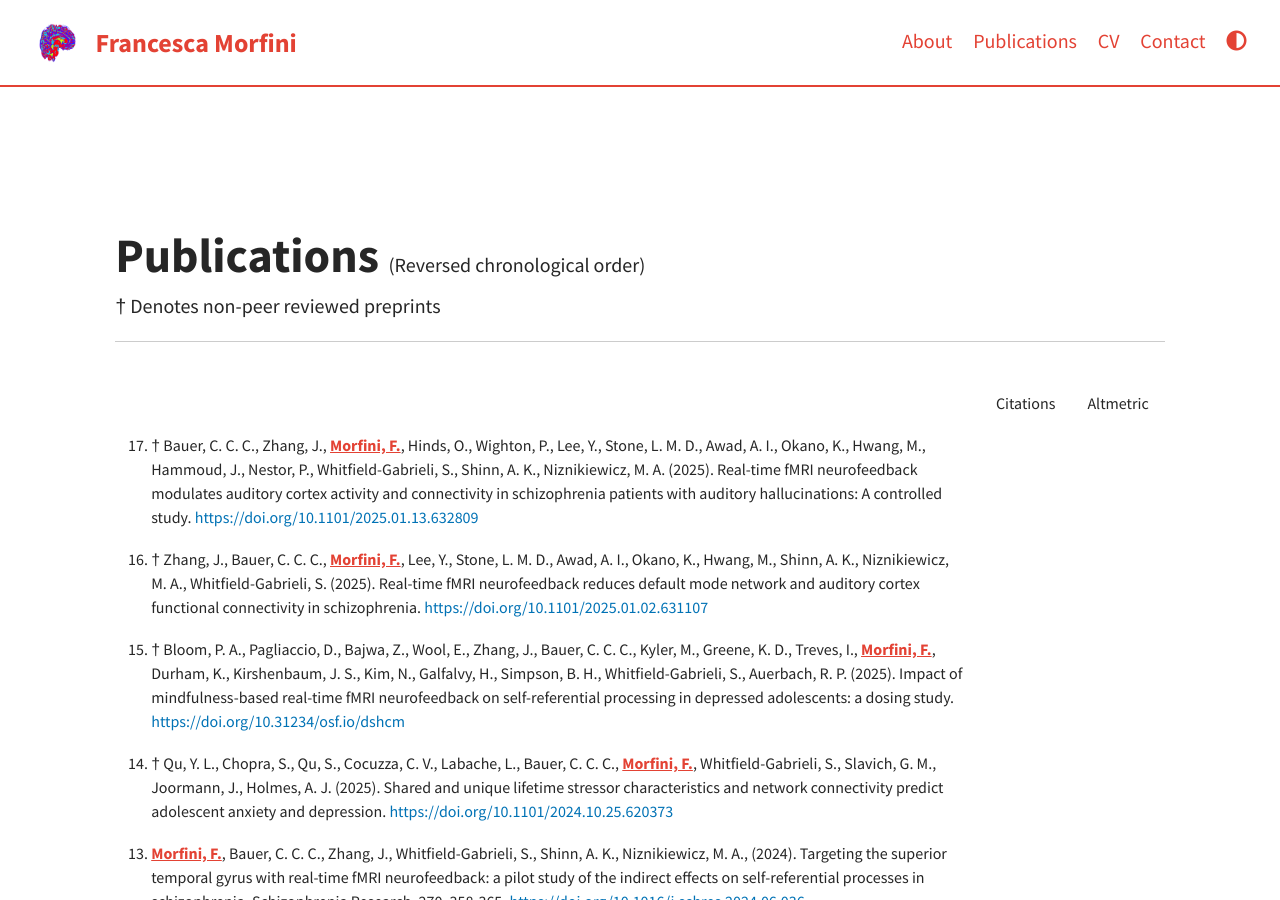
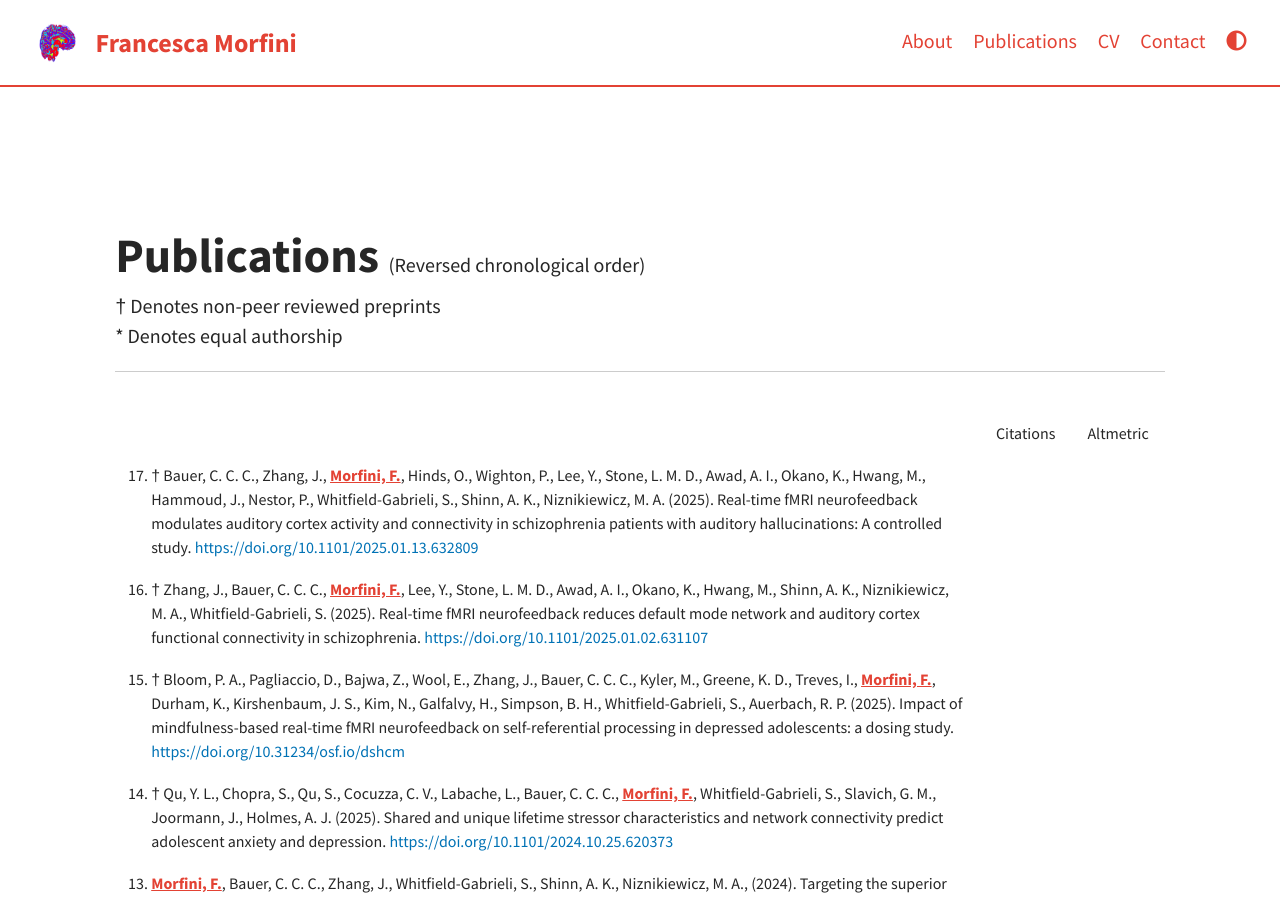
Before and after one commit to fmorfini/fmorfini.github.io, a Jekyll site: the page built from pages/publications.md, in a window 1280 px wide and 900 px high. Built offline with Jekyll 4.4.1, drawn with Linux system fonts in a browser that asks for light colours; a script that is not in the unit is left out; comment, search, counter and statistics services are not loaded.

Commit message:
Update publications.md

```diff
--- a/pages/publications.md
+++ b/pages/publications.md
@@ -28,7 +28,8 @@ td {
 
 
 <p><font size="8"><b> Publications </b></font> (Reversed chronological order) <br>
-† Denotes non-peer reviewed preprints <br></p>
+† Denotes non-peer reviewed preprints <br>
+* Denotes equal authorship <br></p>
 
 ---
 
```
